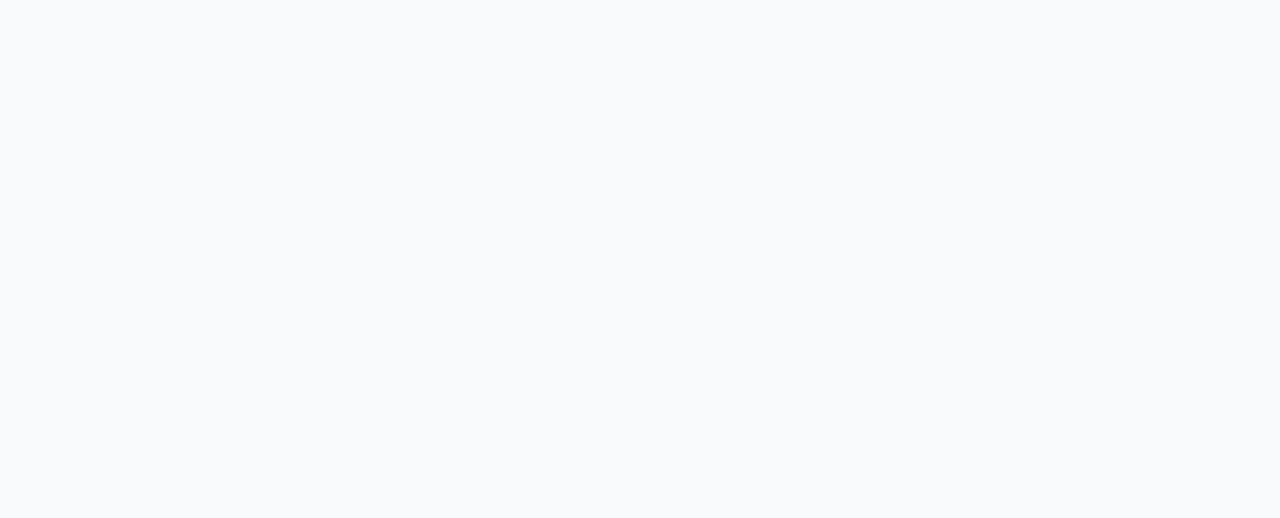
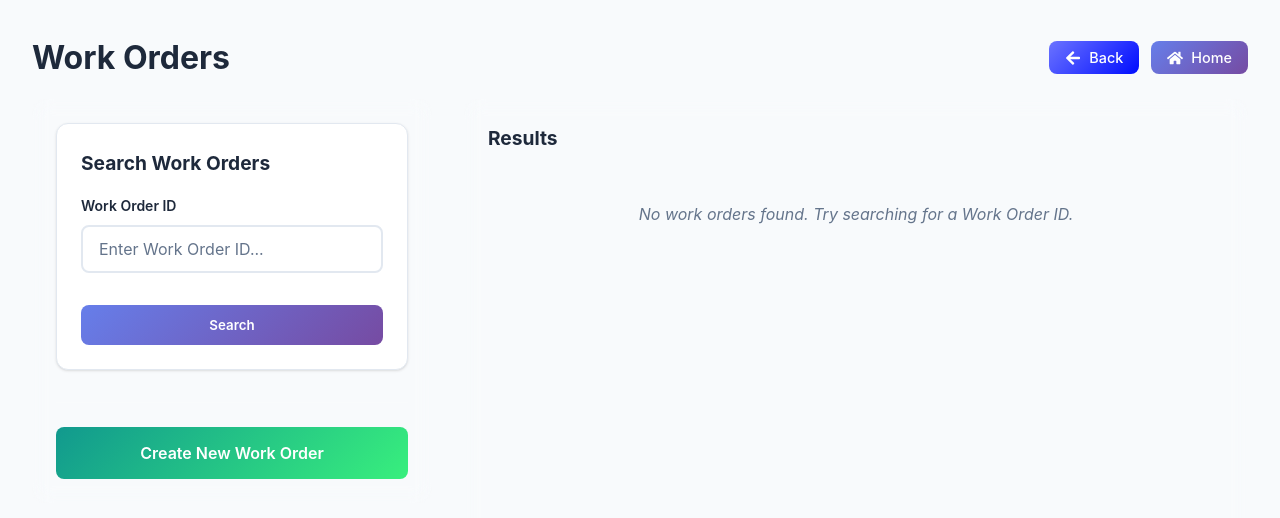
Before and after one commit to emilynieto/EmCore-Shop-System, a React (Vite) app in the folder Frontend/: page /workorders in a window 1280 px wide. Shown: the top 518 px of the page. Built offline with nearby package versions, Linux system fonts and the light colour scheme.

Commit message:
added workorder page

```diff
--- a/Frontend/src/components/Estimates.jsx
+++ b/Frontend/src/components/Estimates.jsx
@@ -14,7 +14,7 @@ function Estimates() {
   const [new_Qty, setNewQty] = useState('');
   const [new_price, setNewPrice] = useState('');
   const [isPopupOpen, setIsPopupOpen] = useState(false);
-  const [searchResults, setSearchResults] = useState([]);
+  const [searchResults, setSearchResults] = useState([]); //react state hook that manages search results
 
   // assigns value of new company id to the one selected in the drop down
   const handleSelectCompany = (companyID) => {
--- a/Frontend/src/components/WorkOrders.css
+++ b/Frontend/src/components/WorkOrders.css
@@ -49,9 +49,126 @@
   width: 100%;
 }
 
-/* Main Content Area */
-.workorders-content {
-  /* Content styling will go here */
+/* Main content area with two columns */
+.workorders-main {
+  display: flex;
+  gap: 2rem;
+  min-height: calc(100vh - 200px);
+}
+
+/* Left column - Search and Create */
+.workorders-left-column {
+  flex: 1;
+  max-width: 400px;
+  background: rgba(255, 255, 255, 0.1);
+  backdrop-filter: blur(10px);
+  border-radius: 12px;
+  padding: 1.5rem;
+  height: fit-content;
+}
+
+/* Right column - Results */
+.workorders-right-column {
+  flex: 2;
+  background: rgba(255, 255, 255, 0.05);
+  backdrop-filter: blur(10px);
+  border-radius: 12px;
+  padding: 1.5rem;
+}
+
+/* Search section styling */
+.search-section {
+  margin-bottom: 2rem;
+}
+
+.search-section h2 {
+  color: var(--text-primary);
+  margin-bottom: 1rem;
+  font-size: 1.2rem;
+}
+
+.search-form {
+  display: flex;
+  flex-direction: column;
+  gap: 1rem;
+}
+
+.search-button {
+  background: linear-gradient(135deg, #667eea 0%, #764ba2 100%);
+  color: white;
+  border: none;
+  padding: 0.75rem 1.5rem;
+  border-radius: 8px;
+  font-weight: 600;
+  cursor: pointer;
+  transition: all 0.3s ease;
+}
+
+.search-button:hover {
+  transform: translateY(-2px);
+  box-shadow: 0 4px 12px rgba(102, 126, 234, 0.4);
+}
+
+/* Create button styling */
+.create-section {
+  border-top: 1px solid rgba(255, 255, 255, 0.1);
+  padding-top: 1.5rem;
+}
+
+.create-workorder-button {
+  width: 100%;
+  background: linear-gradient(135deg, #11998e 0%, #38ef7d 100%);
+  color: white;
+  border: none;
+  padding: 1rem 1.5rem;
+  border-radius: 8px;
+  font-weight: 600;
+  font-size: 1rem;
+  cursor: pointer;
+  transition: all 0.3s ease;
+}
+
+.create-workorder-button:hover {
+  transform: translateY(-2px);
+  box-shadow: 0 4px 12px rgba(17, 153, 142, 0.4);
+}
+
+/* Results section */
+.results-section h2 {
+  color: var(--text-primary);
+  margin-bottom: 1rem;
+  font-size: 1.2rem;
+}
+
+.work-order-card {
+  background: rgba(255, 255, 255, 0.1);
+  border-radius: 8px;
+  padding: 1rem;
+  margin-bottom: 1rem;
+  border: 1px solid rgba(255, 255, 255, 0.1);
+}
+
+.work-order-card p {
+  margin: 0.5rem 0;
+  color: var(--text-primary);
+}
+
+.no-results {
+  color: var(--text-secondary);
+  text-align: center;
+  padding: 2rem;
+  font-style: italic;
+}
+
+/* Responsive design */
+@media (max-width: 768px) {
+  .workorders-main {
+    flex-direction: column;
+  }
+
+  .workorders-left-column {
+    max-width: none;
+  }
 }
 
 /* Responsive Design */
@@ -74,3 +191,76 @@
     padding: 1rem;
   }
 }
+
+/* Navigation buttons styling */
+.navigation-buttons {
+  display: flex;
+  gap: 0.75rem;
+  align-items: center;
+}
+
+.nav-button {
+  display: flex;
+  align-items: center;
+  gap: 0.5rem;
+  padding: 0.5rem 1rem;
+  border: none;
+  border-radius: 8px;
+  font-weight: 500;
+  cursor: pointer;
+  transition: all 0.3s ease;
+  font-size: 0.9rem;
+}
+
+.nav-button:hover {
+  transform: translateY(-2px);
+  box-shadow: 0 4px 12px rgba(0, 0, 0, 0.15);
+}
+
+/* Back button styling */
+.back-button {
+  background: linear-gradient(135deg, #6b73ff 0%, #000dff 100%);
+  color: white;
+}
+
+.back-button:hover {
+  box-shadow: 0 4px 12px rgba(107, 115, 255, 0.4);
+}
+
+/* Home button styling */
+.home-button {
+  background: linear-gradient(135deg, #667eea 0%, #764ba2 100%);
+  color: white;
+}
+
+.home-button:hover {
+  box-shadow: 0 4px 12px rgba(102, 126, 234, 0.4);
+}
+
+/* Icon styling within buttons */
+.nav-button svg {
+  font-size: 1rem;
+}
+
+/* Responsive design for navigation */
+@media (max-width: 768px) {
+  .workorders-header {
+    flex-direction: column;
+    gap: 1rem;
+    align-items: flex-start;
+  }
+
+  .navigation-buttons {
+    align-self: flex-end;
+  }
+
+  .nav-button span {
+    display: none; /* Hide text on mobile, show only icons */
+  }
+
+  .nav-button {
+    padding: 0.5rem;
+    min-width: 40px;
+    justify-content: center;
+  }
+}
--- a/Frontend/src/components/WorkOrders.jsx
+++ b/Frontend/src/components/WorkOrders.jsx
@@ -1,21 +1,26 @@
 import { DefaultContext } from 'react-icons/lib';
 import './WorkOrders.css';
 import React, { useState } from 'react';
+import EntryField from './EntryField';
+import { useNavigate } from 'react-router-dom';
+import { FaHome, FaArrowLeft } from 'react-icons/fa'; // Add these icons
 
 function WorkOrders() {
+  const navigate = useNavigate();
+
   const [searchWO, setSearchWO] = useState('');
   const [PurchaseOrder, setPartSearch] = useState('');
   const [Date, setDate] = useState('');
   const [CompanyID, setCompanyID] = useState('');
+  const [searchResults, setSearchResults] = useState([]); //react state hook that manages search results
 
   const Search = async (e) => {
     e.preventDefault(); //prevents page from reloading
-    /*
     //code inside of the try block might throw an error this is used for error handling
     try {
       const query = encodeURIComponent(searchWO); //encodeURIComponent() is used to encode special characters in the search query making it safe for use in URL
       const response = await fetch(
-            `http://localhost:5050/workorders?woNo=${query}`,
+        `http://localhost:5050/workorder?WorkOrderID=${query}`,
         {
           method: 'GET',
           headers: {
@@ -24,9 +29,101 @@ function WorkOrders() {
         }
       );
 
+      if (response.ok) {
+        const data = await response.json(); // <- GET the actual data
+        console.log('Results:', data); // <- Replace this with state updates to show results in UI
+        setSearchResults(data);
+      } else {
+        setSearchResults([]);
+        alert('Does not exist');
       }
-    */
+    } catch (error) {
+      console.error('search', error);
+      alert('Error connecting to server.');
+    }
   };
+  return (
+    <div className="workorders-container">
+      {/* Header with navigation buttons */}
+      <div className="workorders-header">
+        <h1 className="workorders-title">Work Orders</h1>
+
+        {/* Navigation buttons */}
+        <div className="navigation-buttons">
+          <button
+            className="nav-button back-button"
+            onClick={() => navigate(-1)}
+            title="Go Back"
+          >
+            <FaArrowLeft />
+            <span>Back</span>
+          </button>
+
+          <button
+            className="nav-button home-button"
+            onClick={() => navigate('/')}
+            title="Go to Home"
+          >
+            <FaHome />
+            <span>Home</span>
+          </button>
+        </div>
+      </div>
+
+      {/* Main content area with two columns */}
+      <div className="workorders-main">
+        {/* LEFT COLUMN - Search and Create Button */}
+        <div className="workorders-left-column">
+          <div className="search-section">
+            <h2>Search Work Orders</h2>
+            <form onSubmit={Search} className="search-form">
+              <EntryField
+                label="Work Order ID"
+                type="text"
+                placeholder="Enter Work Order ID..."
+                value={searchWO}
+                onChange={(e) => setSearchWO(e.target.value)}
+              />
+              <button type="submit" className="search-button">
+                Search
+              </button>
+            </form>
+          </div>
+
+          {/* Create New Work Order Button */}
+          <div className="create-section">
+            <button
+              className="create-workorder-button"
+              onClick={() => navigate('/create-workorder')}
+            >
+              Create New Work Order
+            </button>
+          </div>
+        </div>
+
+        {/* RIGHT COLUMN - Search Results */}
+        <div className="workorders-right-column">
+          <div className="results-section">
+            <h2>Results</h2>
+            {searchResults.length > 0 ? (
+              <div className="results-container">
+                {searchResults.map((workOrder, index) => (
+                  <div key={index} className="work-order-card">
+                    <p><strong>Work Order ID:</strong> {workOrder.WorkOrderID}</p>
+                    <p><strong>Estimate ID:</strong> {workOrder.EstimateID}</p>
+                    <p><strong>Quantity:</strong> {workOrder.Qty}</p>
+                    <p><strong>Price:</strong> ${workOrder.Price}</p>
+                  </div>
+                ))}
+              </div>
+            ) : (
+              <p className="no-results">No work orders found. Try searching for a Work Order ID.</p>
+            )}
+          </div>
+        </div>
+      </div>
+    </div>
+  );
 }
 
 export default WorkOrders;
```
Lines whose indentation alone changed are shown as unchanged.
